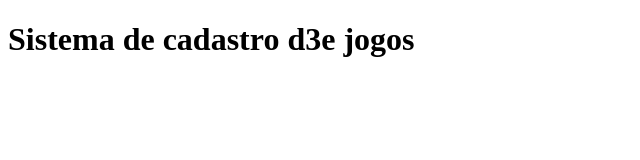
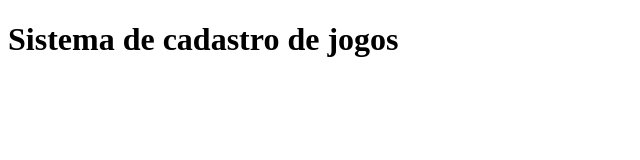
Before and after one commit to Eduardo-R-B-A/sistema-de-cadastro, a plain HTML site: page index.html in a window 1280 px wide. Shown: the whole page, without its empty margins (0-640 px from the left). Drawn offline with Linux system fonts and the light colour scheme.

```diff
--- a/index.html
+++ b/index.html
@@ -9,7 +9,7 @@
 </head>
 
 <body>
-    <h1>Sistema de cadastro d3e jogos</h1>
+    <h1>Sistema de cadastro de jogos</h1>
     <script src="app.js"></script>
 </body>
 
```
